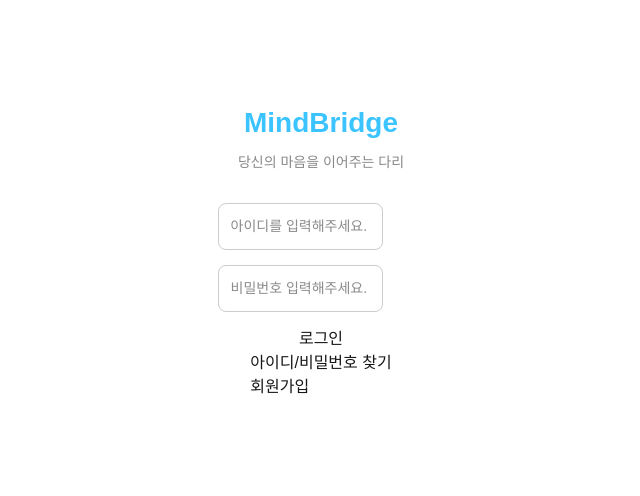
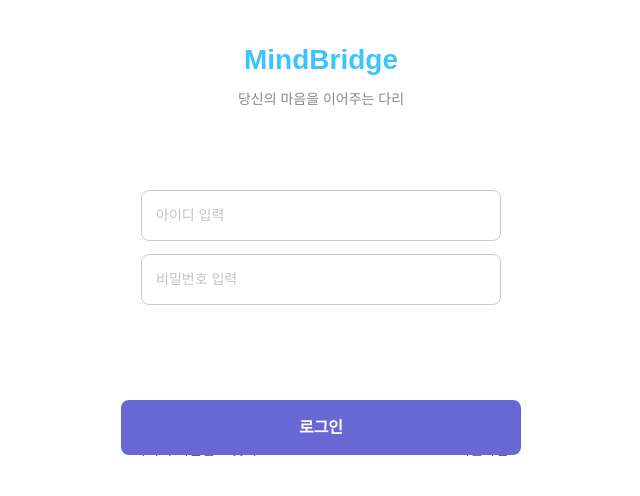
Before and after one commit to potato-club/MindBridge-front, a Next.js app: page /login in a window 1280 px wide. Shown: the top 496 px of the page, without its empty margins (319-959 px from the left). Built offline with nearby package versions, Linux system fonts and the light colour scheme.

Commit message:
마이페이지 구현중

```diff
--- a/src/app/find/components/Find.module.css
+++ b/src/app/find/components/Find.module.css
@@ -40,7 +40,8 @@
 
 .tab {
     flex: 1;
-  display: flex; /* 추가 */
+    display: flex;
+    /* 추가 */
     align-items: center;
     justify-content: center;
     padding: auto;
@@ -69,7 +70,8 @@
 /* 콘텐츠 영역 */
 .contentWrapper {
     position: relative;
-  min-height: 250px; /* 콘텐츠 높이 확보 */
+    min-height: 250px;
+    /* 콘텐츠 높이 확보 */
     overflow: hidden;
 }
 
--- a/src/app/find/page.tsx
+++ b/src/app/find/page.tsx
@@ -1,4 +1,5 @@
 'use client';
+
 import FindForm from "./components/Find";
 
 export default FindForm;
--- a/src/app/findid/components/FindId.tsx
+++ b/src/app/findid/components/FindId.tsx
@@ -10,6 +10,7 @@ const FindIdForm = () => {
     const [userPhoneNumber, setUserPhoneNumber] = useState("");
     const [userVerificationCode, setUserVerificationCode] = useState("");
 
+    const [verifyMessage, setVerifyMessage] = useState(""); // 인증 결과 메시지
 
     const router = useRouter();
 
@@ -49,9 +50,9 @@ const FindIdForm = () => {
         });
 
         if (res.ok) {
-            alert("인증이 완료되었습니다 ✅");
+            setVerifyMessage("인증이 완료되었습니다!");
         } else {
-            alert("인증번호가 올바르지 않습니다 ❌");
+            setVerifyMessage("인증번호를 확인해주세요!");
         }
 
     } catch (error) {
@@ -157,7 +158,14 @@ const FindIdForm = () => {
                                 인증확인
                             </button>
                         </div>
+
+                            {/* 결과 메시지 */}
+                        {verifyMessage && (
+                            <p className={styles.VerifyMessage}>{verifyMessage}</p>
+                        )}
                     </div>
+
+
 
                     {/* 제출 버튼 */}
                     <button type="submit" className={styles.submitButton}>
--- a/src/app/findpw/components/FindPW.module.css
+++ b/src/app/findpw/components/FindPW.module.css
@@ -36,13 +36,19 @@
 }
 
 .UserId {
+  display: flex;
+
   justify-content: center;
+  align-items: center;
+
   max-width: 400px;
   height: 47px;
   /* padding: 3vw;  */
   font-size: 0.95rem;
 
   color: #666e76;
+  background-color: #f2f4f5;
+
   /* border: 1px solid #ccc; */
   border-radius: 8px;
   outline: none;
@@ -61,10 +67,14 @@
 .UserRow {
   display: flex;
   align-items: center;
+  border-radius: 8px;
+
   gap: 8px;               /* 간격 */
   width: 100%;
   max-width: 400px;
   margin-bottom: 16px;
+  background-color: #f2f4f5;
+
 }
 
 .UserPhone {
@@ -111,6 +121,12 @@
   color: #fff;
 }
 
+.VerifyMessage {
+  margin-top: 8px;
+  font-size: 12px;        /* 화면 크기에 따라 줄어듦 */
+  color: #ff4d4f;
+}
+
 /* 버튼 */
 .submitButton {
 position: fixed;
--- a/src/app/findpw/components/FindPW.tsx
+++ b/src/app/findpw/components/FindPW.tsx
@@ -11,6 +11,7 @@ const FindPWForm = () => {
     const [userName, setUserName] = useState("");
     const [userPhoneNumber, setUserPhoneNumber] = useState("");
     const [userVerificationCode, setUserVerificationCode] = useState("");
+    const [verifyMessage, setVerifyMessage] = useState(""); // 인증 결과 메시지
 
     const router = useRouter();
 
@@ -45,9 +46,9 @@ const FindPWForm = () => {
                 });
 
                 if (res.ok) {
-                    alert("인증이 완료되었습니다.");
+                    setVerifyMessage("인증이 완료되었습니다.");
                 } else {
-                    alert("인증번호가 올바르지 않습니다.");
+                    setVerifyMessage("인증번호가 올바르지 않습니다.");
                 }
             } catch (error) {
                 console.error(error);
@@ -154,6 +155,10 @@ const FindPWForm = () => {
                                 인증확인
                             </button>
                         </div>
+                        {/* 결과 메시지 */}
+                        {verifyMessage && (
+                            <p className={styles.VerifyMessage}>{verifyMessage}</p>
+                        )}
                     </div>
 
 
--- a/src/app/login/components/Login.module.css
+++ b/src/app/login/components/Login.module.css
@@ -18,15 +18,13 @@
     box-sizing: border-box;
 }
 
-
-
 .header {
     display: none;
 }
 
 .LogoAndAppName {
     text-align: center;
-    margin-bottom: 30px;
+    margin-bottom: 20%;
 }
 
 .AppName {
@@ -41,12 +39,14 @@
     margin-top: 8px;
 }
 
-.UserId input,
-.UserPassword input {
-    width: 80%;
-    max-width: 320px;
-    padding: 12px;
-    margin-bottom: 15px;
+.UserId,
+.UserPassword {
+    width: 90%;
+    max-width: 400px;
+    padding: 14px;
+    margin-bottom: 13px;
+    color:#848c95;
+
 
     border: 1px solid #ccc;
     border-radius: 8px;
@@ -56,21 +56,45 @@
 }
 
 
-.sendButton{
-    padding: 10px 16px;
-    background-color: #6868d5;
-    color: #fff;
+
+/* 로그인 버튼 */
+.LoginButton button {
+    position: fixed;
+    top: 50%;
+    left: 50%;
+    /* 가로 가운데 정렬 */
+    transform: translateX(-50%);
+
+    width: 90%;
+    /* 버튼 너비 - 화면의 90% */
+    max-width: 400px;
+    /* 너무 넓어지지 않도록 제한 */
+    height: 55px;
+
     border: none;
     border-radius: 8px;
+    font-size: 16px;
+    font-weight: bold;
+    background: #6868d5;
+    color: #fff;
     cursor: pointer;
-    font-size: 13px;
-    font-weight: bold;
-    transition: background-color 0.2s;
+    transition: background 0.2s ease-in-out;
 }
 
-.UserVerificationCode input {
-    background-color: #6868d5;
+
+.LoginFooter {
+    position: flex;
+  margin-top: 30%;
+  display: flex;
+  gap: 200px;
 }
 
-/* 로그인 버튼 */
-/* 로그인 버튼 */
+.FindIdAndPassword button,
+.SignUp button {
+  background: none;
+  border: none;
+  font-size: 14px;
+  color: #555;
+  cursor: pointer;
+  transition: color 0.2s;
+}
--- a/src/app/login/components/Login.tsx
+++ b/src/app/login/components/Login.tsx
@@ -58,7 +58,7 @@ const LoginForm = () => {
                         <input type="text"
                             value={userId}
                             onChange={(e) => setUserId(e.target.value)}
-                            placeholder="아이디를 입력해주세요."
+                            placeholder="아이디 입력"
                         />
                     </div>
 
@@ -67,7 +67,7 @@ const LoginForm = () => {
                         <input type="password"
                             value={userPassword}
                             onChange={(e) => setUserPassword(e.target.value)}
-                            placeholder="비밀번호 입력해주세요."
+                            placeholder="비밀번호 입력"
                         />
                     </div>
 
@@ -86,7 +86,7 @@ const LoginForm = () => {
                         {/* 페이지 이동 구현 중 */}
                         <div className={styles.FindIdAndPassword}>
                             <button type="button"
-                            onClick={() => router.push("/findidandpw")}>
+                            onClick={() => router.push("/find")}>
                                 아이디/비밀번호 찾기
                             </button>
                         </div>
--- a/src/app/login/components/Login2.module.css
+++ /dev/null
@@ -1,73 +0,0 @@
-
-
-/* 전체 컨테이너 */
-.Container {
-    display: flex;
-    flex-direction: column;
-    justify-content: center;
-    align-items: center;
-    width: 400px;
-    height: 400px;
-    margin: auto;
-    border-radius: 30px;
-    background-color: #ffffff;
-    box-sizing: border-box;
-}
-
-.Container input {
-    width: 100%;
-    padding: 12px;
-    border: 1px solid #ccc;
-    border-radius: 8px;
-    font-size: 14px;
-    transition: border 0.2s;
-}
-
-
-.header h1 {
-    display: none;
-}
-/*
-.UserName input {
-    background-color: #fafafa;
-}
-
-.UserPhoneNumber {
-    display: flex;
-    gap: 10px;
-    align-items: center;
-}
-
-.UserPhoneNumber input {
-    flex: 1;
-}
-
-.sendButton{
-    padding: 10px 16px;
-    background-color: #6868d5;
-    color: #fff;
-    border: none;
-    border-radius: 8px;
-    cursor: pointer;
-    font-size: 13px;
-    font-weight: bold;
-    transition: background-color 0.2s;
-}
-
-.UserVerificationCode input {
-    background-color: #6868d5;
-}
-
-.submitButton {
-  margin-top: 20px;
-  padding: 12px;
-  width: 100%;
-  background-color: #28a745;
-  color: #fff;
-  border: none;
-  border-radius: 8px;
-  font-size: 15px;
-  font-weight: bold;
-  cursor: pointer;
-  transition: background-color 0.2s;
-}  */
--- a/src/app/pwreset/components/PWReset.module.css
+++ b/src/app/pwreset/components/PWReset.module.css
@@ -106,7 +106,8 @@ position: fixed;
   border-radius: 8px;
   font-size: 16px;
   font-weight: bold;
-  background: #3BC4FF;
+  background: #6868d5;
+
   color: #fff;
   cursor: pointer;
   transition: background 0.2s ease-in-out;
```
Also changed, not shown: src/app/findid/components/FindId.module.css (+14 -0 lines), src/app/mypage/components/MyPage.module.css (+13 -7 lines), src/app/pwcheck/components/PWCheck.module.css (+10 -5 lines). Lines whose indentation alone changed are shown as unchanged.
